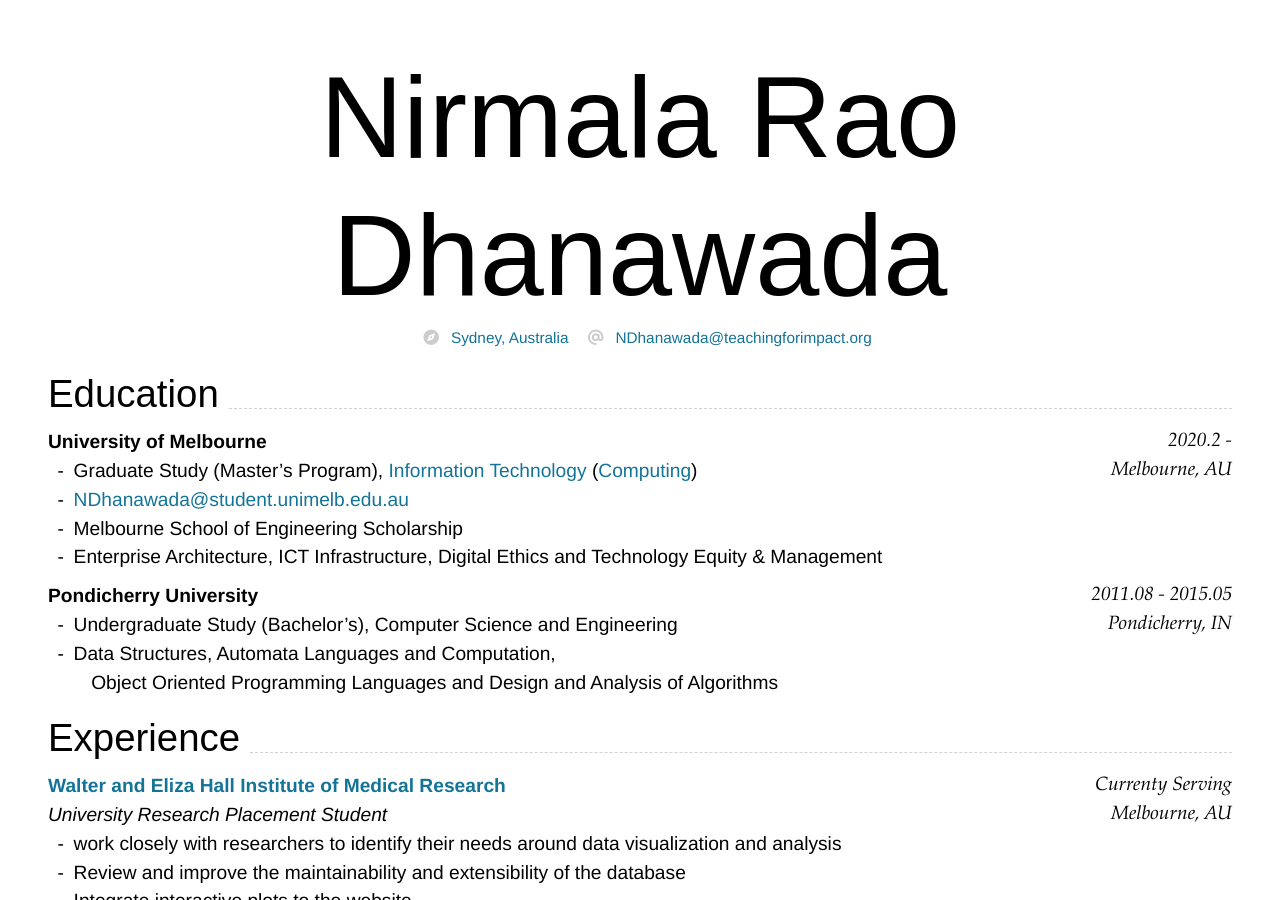
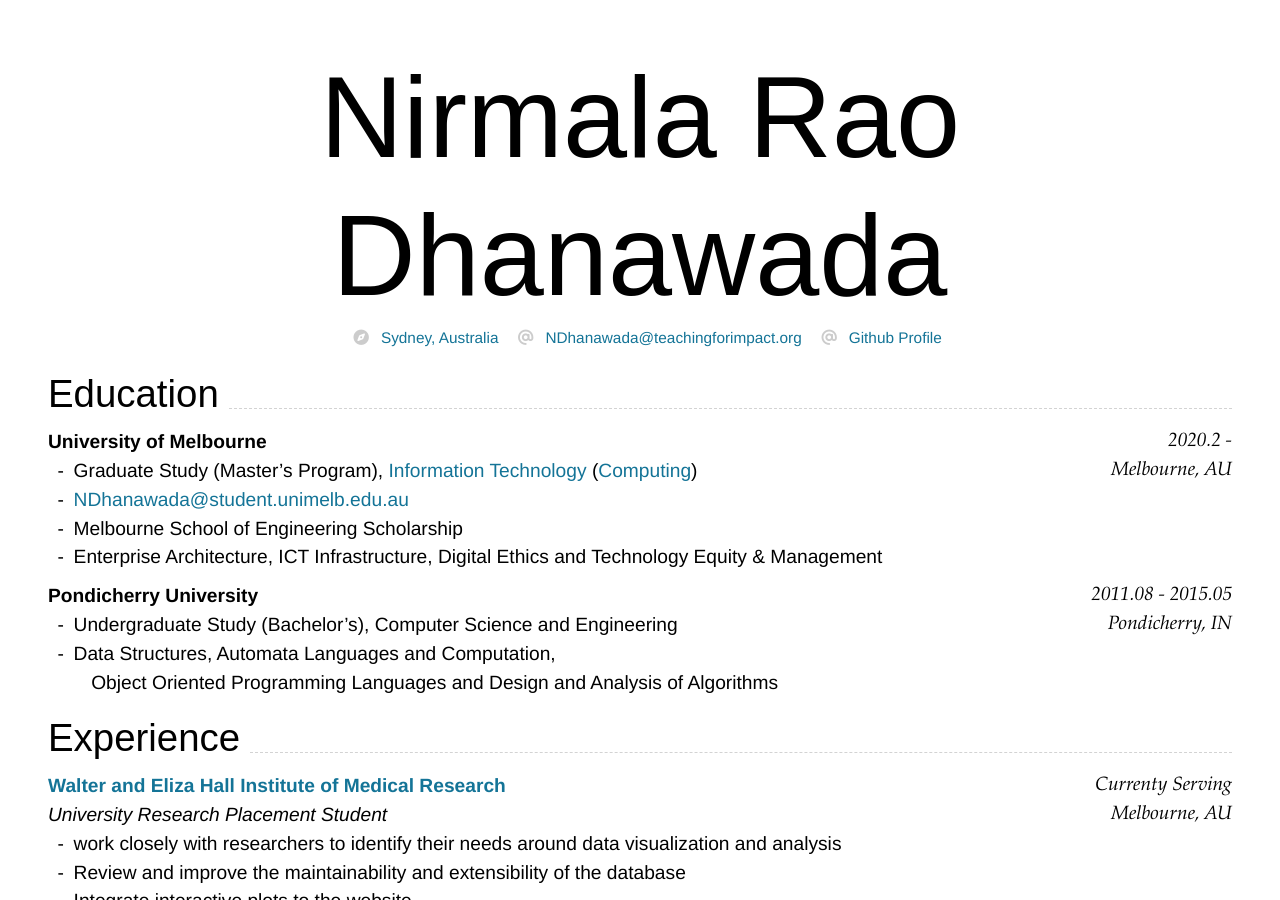
Before and after one commit to thedhanawada/me, a Jekyll site: the page built from index.md, in a window 1280 px wide and 900 px high. Built offline with Jekyll 4.4.1, drawn with Linux system fonts in a browser that asks for light colours; nearby versions of some CDN libraries.

Commit message:
github link

```diff
--- a/_includes/cv-contact.html
+++ b/_includes/cv-contact.html
@@ -10,4 +10,9 @@
     <a href="{{ page.email.url }}" style="margin-left:0.5em">{{ page.email.text }}</a>
     {% endif %}
 
+    {% if page.github %}
+    <i class="fas fa-at" style="margin-left:1em"></i>
+    <a href="{{ page.github.url }}" style="margin-left:0.5em">{{ page.github.text }}</a>
+    {% endif %}
+
 </div>
--- a/index.md
+++ b/index.md
@@ -13,6 +13,9 @@ country:
 author:
   url: https://github.com/wodeni/nimo-markdown-cv
   text: nimo-markdown-cv
+github:
+  url: https://github.com/thedhanawada/
+  text: Github Profile
 ---
 
 # **Nirmala Rao** Dhanawada
```
